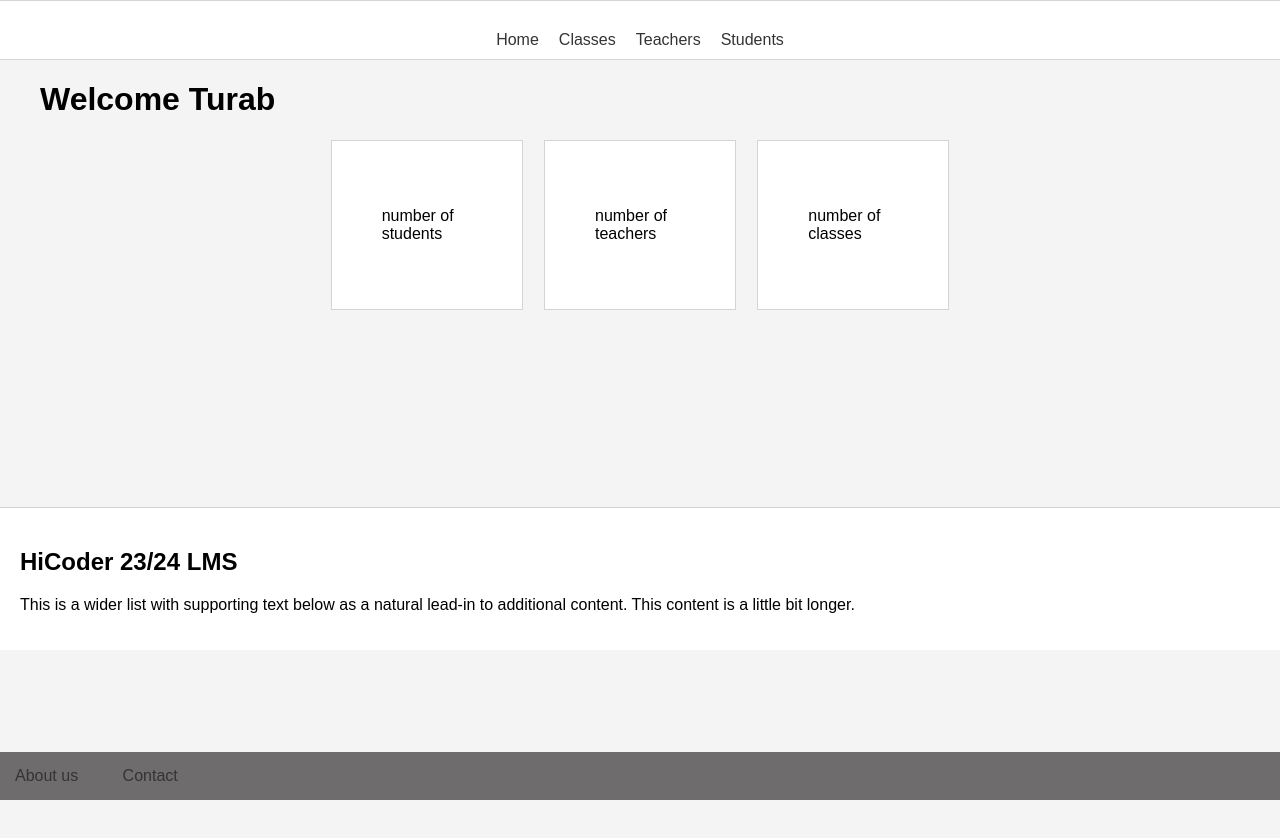
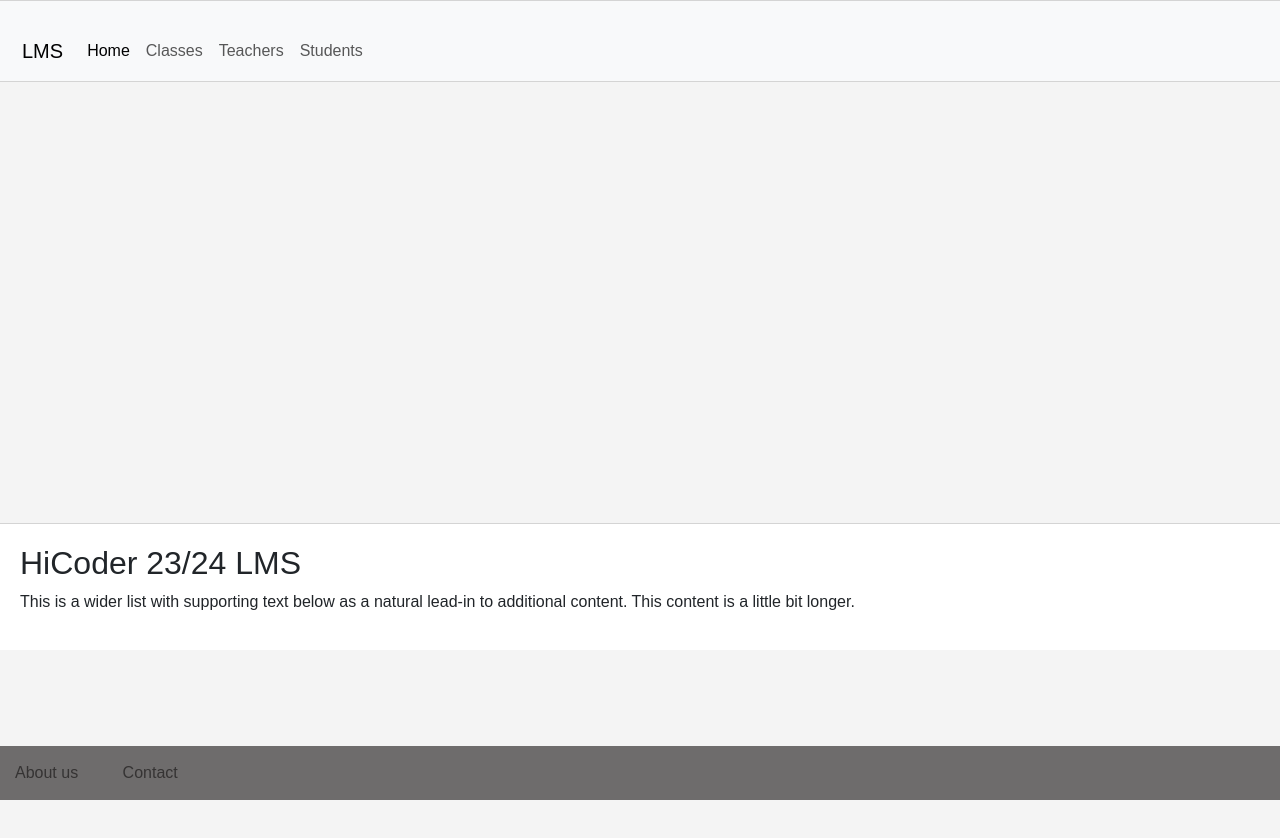
Before and after one commit to Turab101/Checkpoint-Assignment, a plain HTML site: page index.html in a window 1280 px wide. Before the commit the page ends 800 px from the top, so only its background shows below. Drawn offline with nearby package versions, Linux system fonts and the light colour scheme.

Commit message:
Updated files

```diff
--- a/index.html
+++ b/index.html
@@ -1,60 +1,53 @@
 <!DOCTYPE html>
-<html lang="en">
+<html lang="de">
 <head>
-    <meta charset="UTF-8">
-    <meta name="viewport" content="width=device-width, initial-scale=1.0">
-    <link rel="stylesheet" href="style.css">
-    <title>System</title>
+  <meta charset="UTF-8">
+  <meta name="viewport" content="width=device-width, initial-scale=1.0">
+  <title>LMS</title>
+  <link href="https://cdn.jsdelivr.net/npm/bootstrap@5.3.2/dist/css/bootstrap.min.css" rel="stylesheet">
+  <link rel="stylesheet" href="style.css">
 </head>
 <body>
+   <nav class="navbar navbar-expand-lg navbar-light bg-light">
+    <div class="container-fluid">
+      <a class="navbar-brand" href="#">LMS</a>
+      <button class="navbar-toggler" type="button" data-bs-toggle="collapse" data-bs-target="#navbarNavAltMarkup" aria-controls="navbarNavAltMarkup" aria-expanded="false" aria-label="Toggle navigation">
+        <span class="navbar-toggler-icon"></span>
+      </button>
+      <div class="collapse navbar-collapse" id="navbarNavAltMarkup">
+        <div class="navbar-nav">
+          <a class="nav-link active" href="#" data-page="home">Home</a>
+          <a class="nav-link" href="#" data-page="classes">Classes</a>
+          <a class="nav-link" href="#" data-page="teachers">Teachers</a>
+          <a class="nav-link" href="#" data-page="students">Students</a>
+        </div>
+      </div>
+    </div>
+  </nav>
 
 
 
+  <div id="main-content" class="container mt-4">
 
-    <div class="navbar">
+  </div>
 
-        <ul>
-          <li><a href="#">Home</a></li>
-          <li><a href="#">Classes</a></li>
-          <li><a href="#">Teachers</a></li>
-          <li><a href="#">Students</a></li>
-        </ul>
-      </div>
+  <footer class="footer">
+    <h2>HiCoder 23/24 LMS</h2>
+    <p>This is a wider list with supporting text below as a natural lead-in to additional content. This content is a little bit longer.</p>
+  </footer>
 
-      <div class="welcome">
-        <h1>Welcome Turab</h1>
-      </div>
+  <footer class="footer2">
+    <span><a href="#">About us</a></span>
+    <span><a href="#">Contact</a></span>
+  </footer>
 
 
-      <div class="list-container">
-        <div class="list">
-          <h3></h3>
-          <p>number of students</p>
-        </div>
-        <div class="list">
-          <h3></h3>
-          <p>number of teachers</p>
-        </div>
-        <div class="list">
-          <h3></h3>
-          <p>number of classes</p>
-        </div>
-      </div>
+  <div id="app"></div>
+  <div id="main-content" class="container mt-4"></div>
 
+  <script type="module" src="Design.js"></script>
+  <script src="https://cdn.jsdelivr.net/npm/bootstrap@5.3.2/dist/js/bootstrap.bundle.min.js"></script>
+<script type="module" src="script.js"></script>
 
-      <div class="footer">
-        <h2>HiCoder 23/24 LMS</h2>
-        <p>This is a wider list with supporting text below as a natural lead-in to additional content. This content is a little bit longer.</p>
-      </div>
-
-      <div class="footer2">
-          <span><a href="#">About us</a></span>
-          <span ><a href="#">Contact</a></span>
-          </div>
-
-
-
-
-    <script type="module" src="./script.js"></script>
 </body>
 </html>
--- a/style.css
+++ b/style.css
@@ -80,3 +80,13 @@ body {
     text-decoration: none;
     color: #353333;
   }
+  #main-content {
+    min-height: 150vh;
+    overflow-y: auto;
+  }
+
+  footer {
+    position: relative;
+    width: 100%;
+    clear: both;
+  }
```
